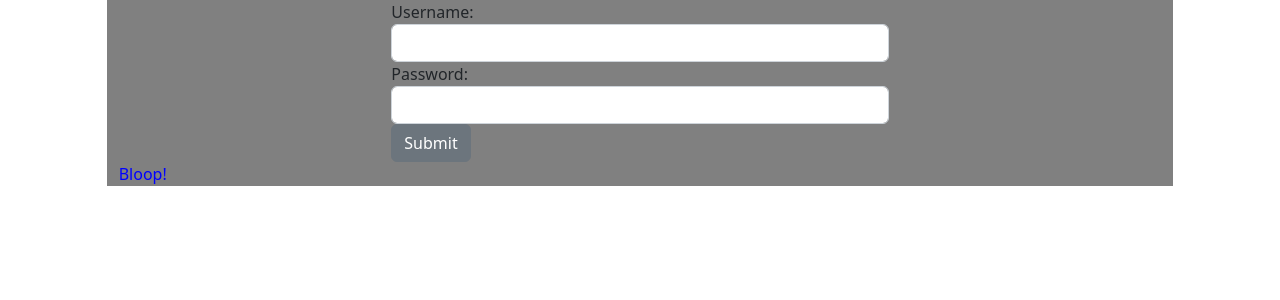
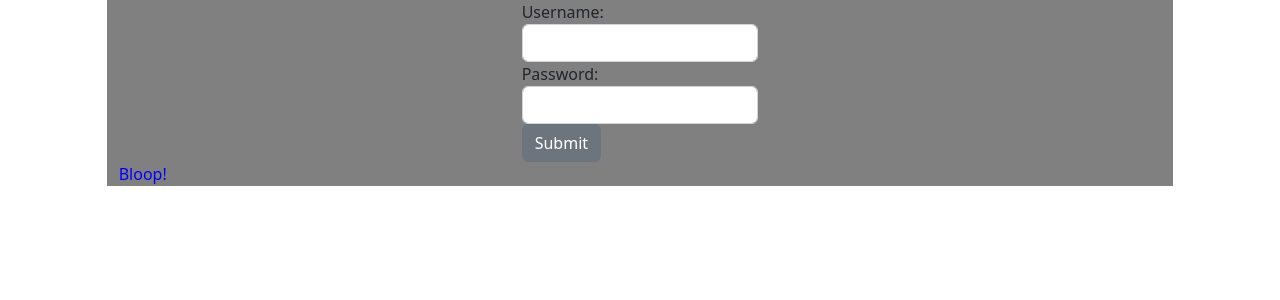
Before and after one commit to cookm353/Drinkr, a Flask app: page /login in a window 1280 px wide. Shown: the part 70-370 px from the top of the page. Run offline with Flask 2, Linux system fonts and the light colour scheme.

Commit message:
making form narrower

```diff
--- a/templates/users/login.html
+++ b/templates/users/login.html
@@ -3,7 +3,7 @@
 {% block title %}{% endblock %}
 
 {% block content %}
-<div class="container col-6">
+<div class="container col-3">
     <form action="/login" method="POST" id="loginForm">
         {{ form.hidden_tag() }}
 
```
